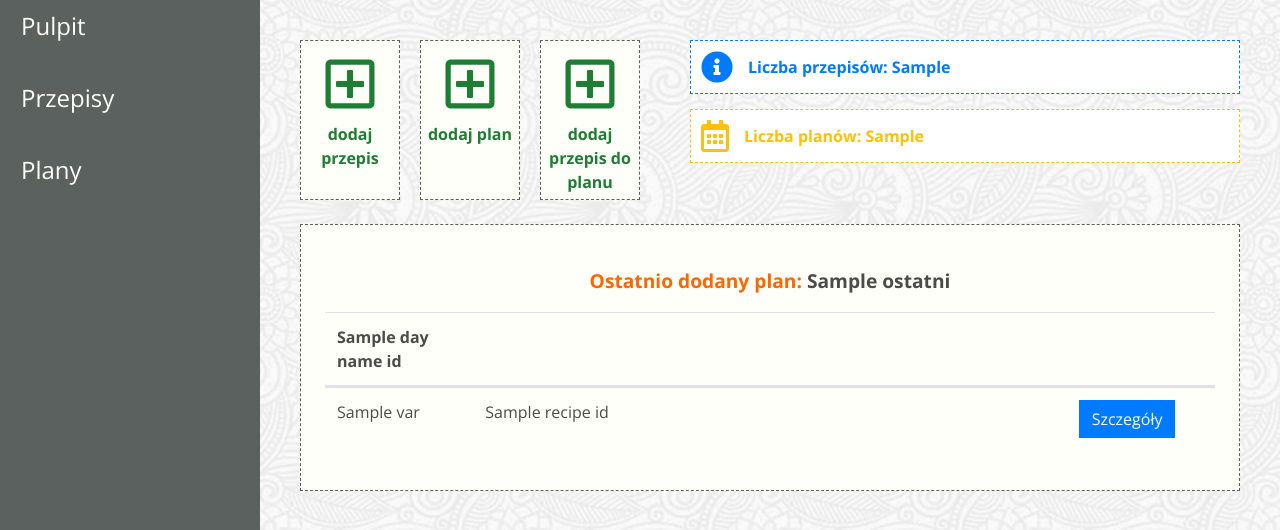
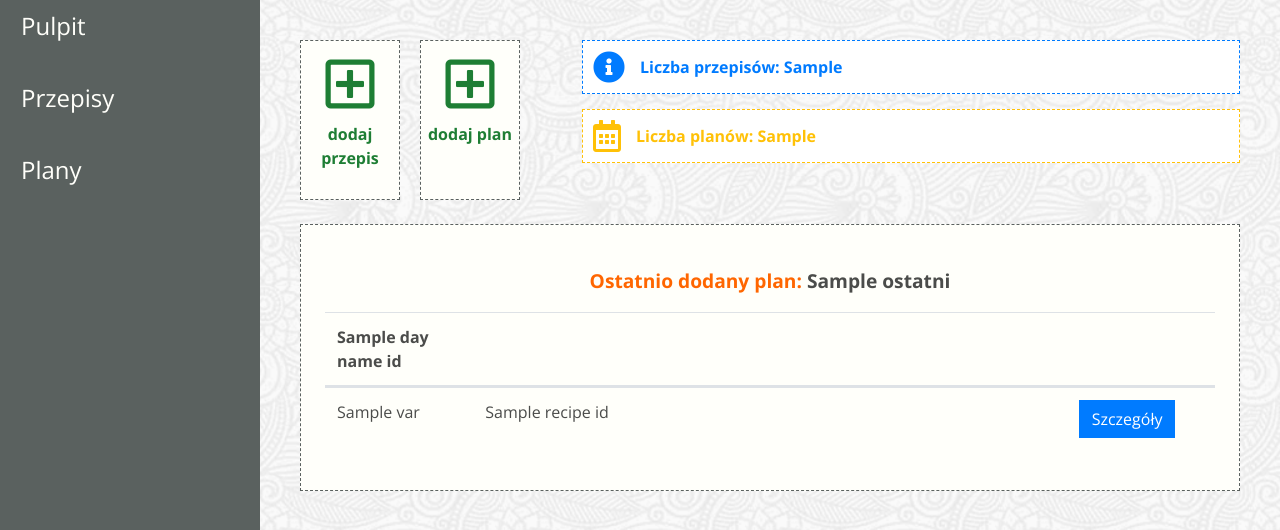
Before and after one commit to zooyl/Jedzonko-ScrumProject, a Django app: template jedzonko/templates/dashboard.html in a window 1280 px wide. Shown: the part 84-614 px from the top of the page. Run offline with Django 3.2, Linux system fonts and the light colour scheme; the template is opened without the code that fills it: most values are stand-ins (such as "Sample title", 1, 10 or a date in 2020); some libraries are stand-ins or nearby versions; some web fonts are replaced.

Commit message:
Work in progress 19:30

```diff
--- a/jedzonko/templates/app-schedules.html
+++ b/jedzonko/templates/app-schedules.html
@@ -39,7 +39,7 @@
                             <td class="col-2 d-flex align-items-center justify-content-center flex-wrap">
                                 <a href="/plan/delete/{{ recipe.id }}" class="btn btn-danger rounded-0 text-light m-1">Usuń</a>
                                 <a href="/plan/add/details/{{ recipe.id }}"
-                                   class="btn btn-info rounded-0 text-light m-1">Szczegóły</a>
+                                   class="btn btn-info rounded-0 text-light m-1">Dodaj przepis</a>
                                 <a href="/app-edit-schedules.html"
                                    class="btn btn-warning rounded-0 text-light m-1">Edytuj</a>
                             </td>
--- a/jedzonko/templates/dashboard.html
+++ b/jedzonko/templates/dashboard.html
@@ -15,12 +15,12 @@
                     <span class="title">dodaj plan</span>
                 </a>
             </div>
-            <div class="menu-item border-dashed">
-                <a href="/plan/add/details">
-                    <i class="far fa-plus-square icon-plus-square"></i>
-                    <span class="title">dodaj przepis do planu</span>
-                </a>
-            </div>
+{#            <div class="menu-item border-dashed">#}
+{#                <a href="/plan/add/details">#}
+{#                    <i class="far fa-plus-square icon-plus-square"></i>#}
+{#                    <span class="title">dodaj przepis do planu</span>#}
+{#                </a>#}
+{#            </div>#}
         </div>
         <div class="dashboard-alerts">
             <div class="alert-item alert-info">
```
Also changed, not shown: jedzonko/views.py (+39 -31 lines).
